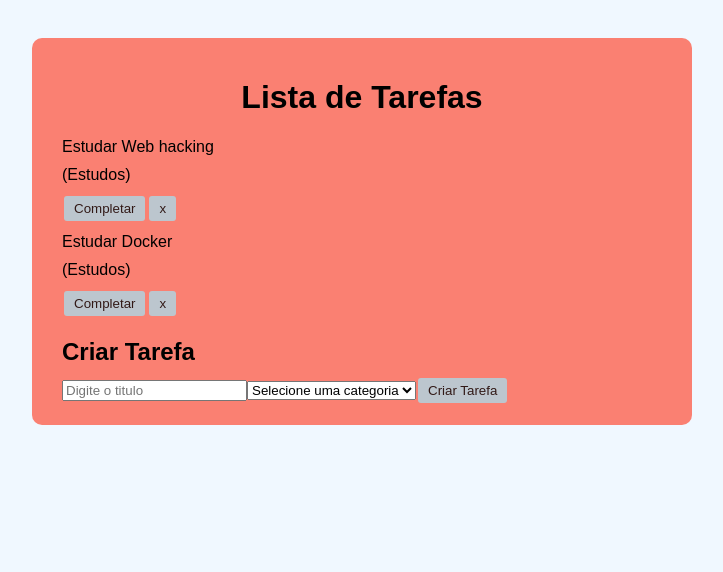
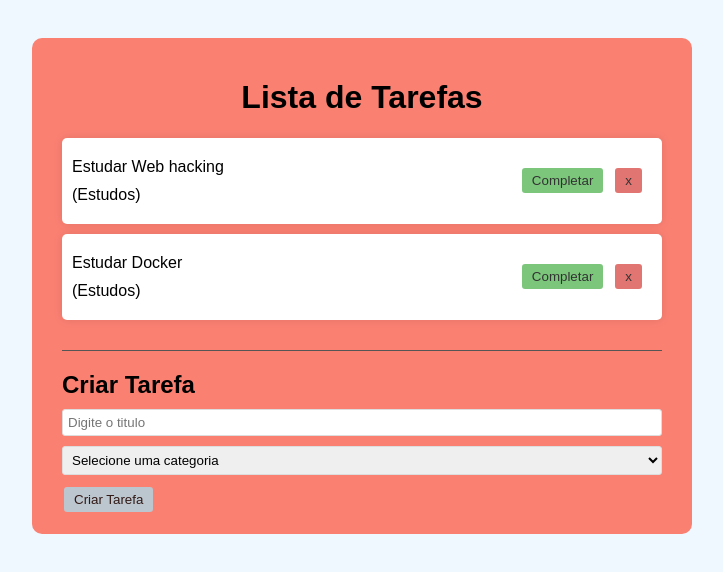
Before and after one commit to 00MOREIRA00/React-To-Do-List, a React (Vite) app in the folder ToDo/: page / in a window 1280 px wide. Shown: the top 572 px of the page, without its empty margins (278-1001 px from the left). Built offline with nearby package versions, Linux system fonts and the light colour scheme.

Commit message:
[ToDo] - Adicionando novas funcionalidades de adicionar e excluir item

```diff
--- a/ToDo/src/App.css
+++ b/ToDo/src/App.css
@@ -39,7 +39,45 @@ button {
   cursor: pointer;
   opacity: .8;
   transition: .3s;
+  margin-right: 10px;
 }
 button:hover {
   opacity: 1;
 }
+
+.complete{
+  background-color: #5cb85c;
+}
+
+.remove{
+  background-color: #D9534f;
+}
+
+.to-do-form{
+  padding-bottom: 1.5rem;
+}
+
+input, select {
+  padding: 5px;
+  margin-bottom: 10px;
+  border: 1px solid #DDD;
+  border-radius: 3px;
+  width: 100%;
+}
+
+.todo-list{
+  margin-bottom: 20px;
+  padding-bottom: 20px;
+  border-bottom: 1px solid #555;
+}
+
+.todo{
+  background-color: #fff;
+  box-shadow:  0 0 10px rgba(0, 0, 0, 0.1);
+  margin-bottom: 10px;
+  padding: 10px;
+  border-radius: 5px;
+  display: flex;
+  justify-content: space-between;
+  align-items: center;
+}
--- a/ToDo/src/App.jsx
+++ b/ToDo/src/App.jsx
@@ -20,23 +20,36 @@ function App() {
     }
   ])
 
+  const addToDo = (text, category) => {
+    const newToDos = [...todos, {
+      id: Math.floor(Math.random() * 10000),
+      text,
+      category,
+      isCompleted: false,
+    }]
+    setTodos(newToDos)
+  }
+
+  const removeTodo = (id) => {
+    const newTodos = [...todos]
+    const filteredTodos = newTodos.filter(todo => todo.id !== id ? todo : null);
+
+    setTodos(filteredTodos)
+  }
+
   return (
     <div className='app'>
       <h1>Lista de Tarefas</h1>
       <div className='todo-list'>
           {todos.map((todo) => (
-            <ToDo todo={todo} key={todo.id}/>
+            <ToDo todo={todo} key={todo.id} removeTodo={removeTodo}/>
           ))}
       </div>
 
-      <ToDoForm />
+      <ToDoForm addToDo={addToDo} />
 
     </div>
   )
 }
 
 export default App
-
-
-
-25,22
--- a/ToDo/src/components/toDoForm.jsx
+++ b/ToDo/src/components/toDoForm.jsx
@@ -1,13 +1,24 @@
-import React from 'react'
+import React, { useState } from 'react'
 
-function toDoForm() {
+function toDoForm( { addToDo } ) {
+  const [value, setValue] = useState("")
+  const [category, setCategory] = useState("")
+
+  const handleSubmit = (e) => {
+    e.preventDefault();
+    if (!value || !category) return;
+    addToDo(value, category)
+    setCategory("");
+    setValue("");
+  }
+
   return (
     <div>
         <h2>Criar Tarefa</h2>
 
-        <form>
-            <input type='text' placeholder='Digite o titulo'/>
-            <select>
+        <form onSubmit={handleSubmit}>
+            <input type='text' placeholder='Digite o titulo' value={value} onChange={(e) => setValue(e.target.value)}/>
+            <select value={category} onChange={(e) => setCategory(e.target.value)}>
                 <option value="">Selecione uma categoria</option>
                 <option value="Pessoal">Pessoal</option>
                 <option value="Trabalho">Trabalho</option>
--- a/ToDo/src/components/todo.jsx
+++ b/ToDo/src/components/todo.jsx
@@ -1,6 +1,6 @@
 import React from 'react'
 
-const todo = ({ todo }) => {
+const todo = ({ todo, removeTodo }) => {
   return (
     <div key={todo.id} className='todo'>
               <div className='content'>
@@ -9,8 +9,8 @@ const todo = ({ todo }) => {
               </div>
 
               <div>
-                <button>Completar</button>
-                <button>x</button>
+                <button className='complete'>Completar</button>
+                <button className='remove' onClick={() => removeTodo(todo.id)}>x</button>
               </div>
             </div>
   )
```
